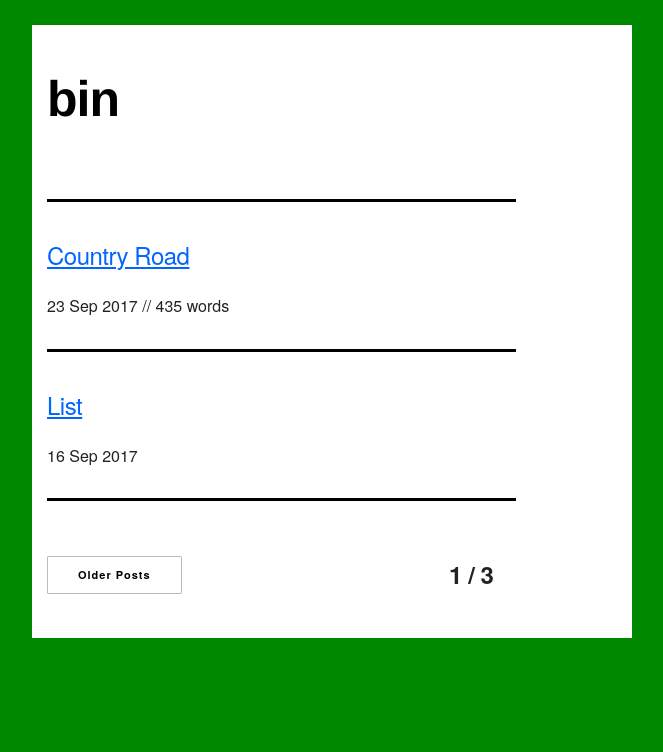
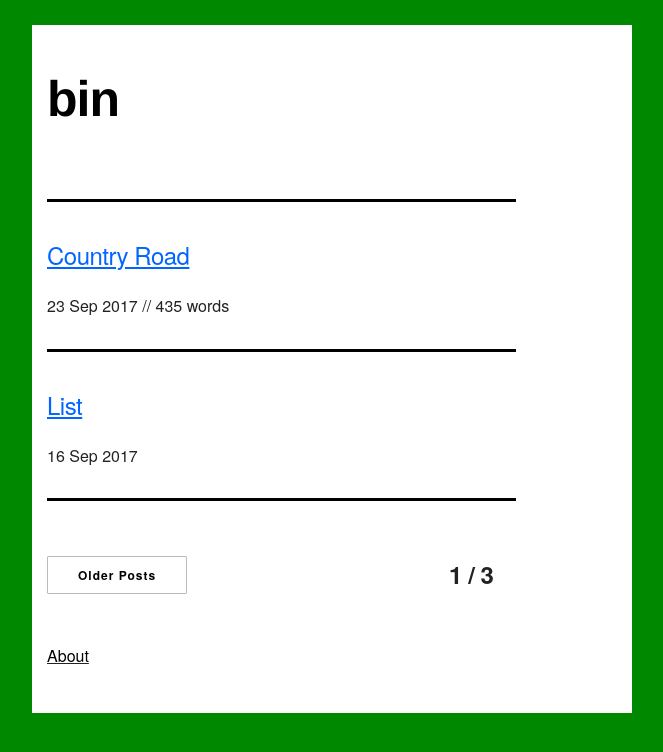
Before and after one commit to mt-trash/mt-trash.github.io, a Jekyll site: the page built from index.html, in a window 1280 px wide. Shown: the top 752 px of the page, without its empty margins (308-971 px from the left). Built offline with Jekyll 4.4.1, drawn with Linux system fonts in a browser that asks for light colours; the list of posts is cut into pages by our own code.

Commit message:
add about link

```diff
--- a/css/skeleton.css
+++ b/css/skeleton.css
@@ -200,7 +200,7 @@
   padding: 0 30px;
   color: #000;
   text-align: center;
-  font-size: 11px;
+  font-size: 12px;
   font-weight: 600;
   line-height: 36px;
   letter-spacing: .1rem;
--- a/index.html
+++ b/index.html
@@ -31,3 +31,8 @@
   <p>
   </div>
 </div>
+<div class="row">
+  <div class="three columns" style="margin-bottom: 5%">
+    <u><a class="trash" href="/about">About</a></u>
+  </div>
+</div>
```
